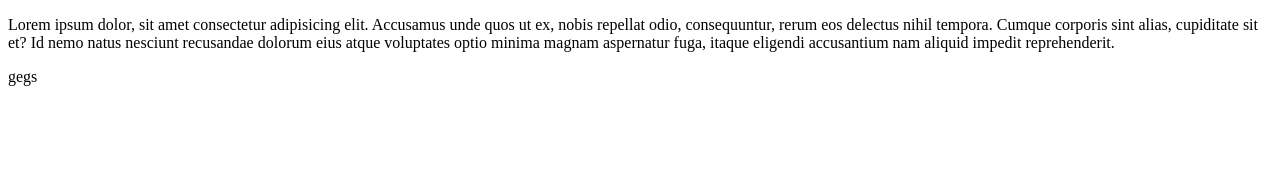
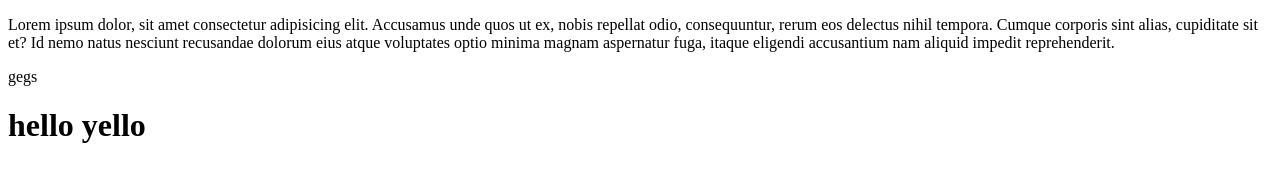
Before and after one commit to Asya-Mikhailova/vscode, a plain HTML site: page index.html in a window 1280 px wide. Drawn offline with Linux system fonts and the light colour scheme.

Commit message:
damn commit

```diff
--- a/index.html
+++ b/index.html
@@ -9,5 +9,7 @@
 <body>
     <p>Lorem ipsum dolor, sit amet consectetur adipisicing elit. Accusamus unde quos ut ex, nobis repellat odio, consequuntur, rerum eos delectus nihil tempora. Cumque corporis sint alias, cupiditate sit et? Id nemo natus nesciunt recusandae dolorum eius atque voluptates optio minima magnam aspernatur fuga, itaque eligendi accusantium nam aliquid impedit reprehenderit.</p>
     gegs
+
+    <h1>hello yello</h1>
 </body>
 </html>
```
